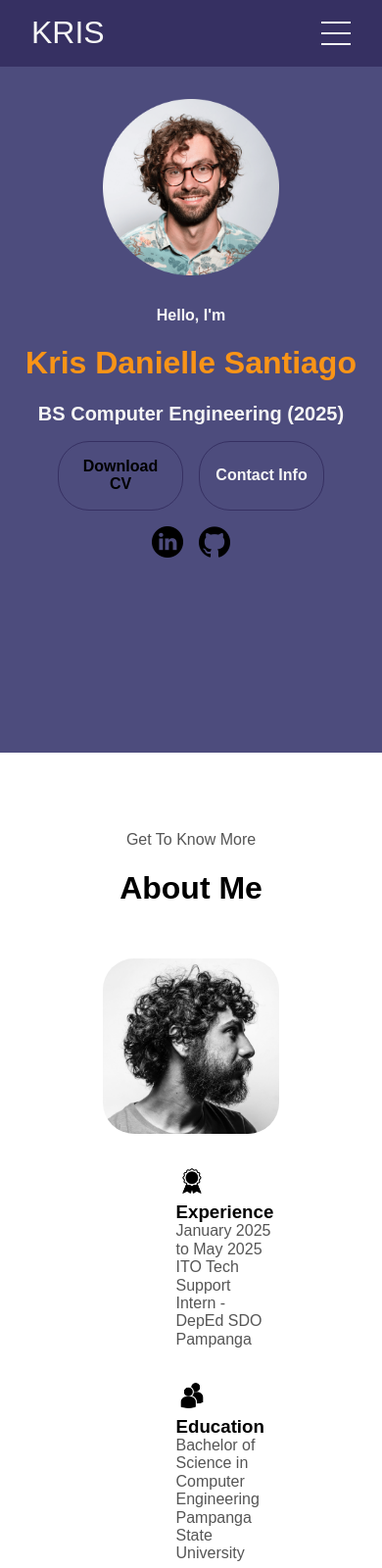
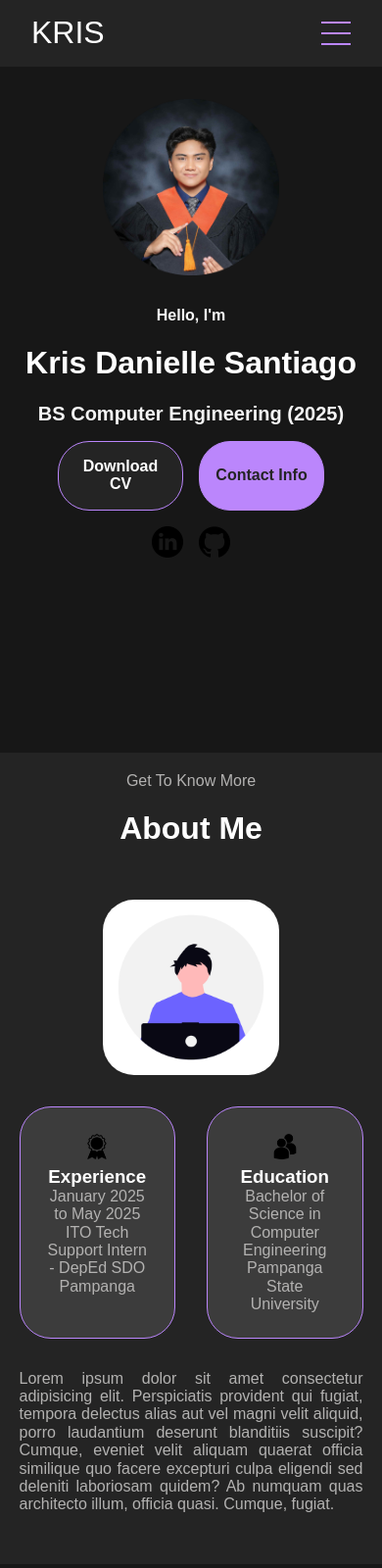
Before and after one commit to elleinad022/plainPorfolio, a website: page index.html in a window 390 px wide. Shown: the top 1600 px of the page at 98% size. Drawn offline with nearby package versions, Linux system fonts and the light colour scheme; a web font is replaced by a local one.

Commit message:
Personalization halfway
Personal edits halfway done

```diff
--- a/index.html
+++ b/index.html
@@ -38,7 +38,7 @@
         </div>
         <div class="burgerNavMenu">
           <li>
-            <a href="#home" class="navLinks" onclick="toggleMenu()">Home</a>
+            <a href="#hero" class="navLinks" onclick="toggleMenu()">Home</a>
           </li>
           <li>
             <a href="#about" class="navLinks" onclick="toggleMenu()">About</a>
@@ -61,7 +61,7 @@
     </nav>
     <section id="hero">
       <div class="sectionPicContainer">
-        <img src="./assets/profile-pic.png" alt="Kris Profile Picture" />
+        <img src="./assets/hero1.png" alt="Kris Profile Picture" />
       </div>
       <div class="sectionText">
         <p class="sectionTextp1">Hello, I'm</p>
@@ -96,14 +96,11 @@
       <h1 class="title">About Me</h1>
       <div class="sectionContainer">
         <div class="sectionPicContainer">
-          <img
-            src="assets/about-pic.png"
-            alt="Profile Picture"
-            class="aboutPic" />
+          <img src="assets/about1.png" alt="Profile Picture" class="aboutPic" />
         </div>
         <div class="aboutDetailsContainer">
           <div class="aboutContainers">
-            <div class="detailsContainer">
+            <div class="detailsContainers aboutCard">
               <img
                 src="assets/experience.png"
                 alt="Experience Icon"
@@ -114,7 +111,7 @@
                 ITO Tech Support Intern - DepEd SDO Pampanga
               </p>
             </div>
-            <div class="detailsContainer">
+            <div class="detailsContainers aboutCard">
               <img
                 src="assets/education.png"
                 alt="Education Icon"
--- a/media-queries.css
+++ b/media-queries.css
@@ -20,13 +20,13 @@
 
     #skills,
     .skillsDetailsContainer {
-        margin-top: 2rem;
+        padding-top: 2rem;
     }
 
     #hero,
     .sectionContainer {
         display: block;
-        padding: 2rem 10rem;
+        padding: 2rem 0;
     }
 
     .arrow {
@@ -39,7 +39,7 @@
     }
 
     section {
-        margin: 0 5%;
+        padding: 5%;
     }
 
     .sectionPicContainer {
--- a/style.css
+++ b/style.css
@@ -3,10 +3,13 @@
 @import url('https://fonts.googleapis.com/css2?family=TASA+Explorer:wght@400..800&display=swap');
 
 :root {
-    --theme1col1: #363062;
-    --theme1col2: #F99417;
-    --theme1col3: #4D4C7D;
-    --theme1col4: #F5F5F5;
+    --theme1col1: #BB86FC;
+    --theme1col2: #00DBC6;
+    --theme1col3: #171717;
+    --theme1col4: #242424;
+    --theme1col5: #FFFFFF;
+    --theme1col6: #B3B2B1;
+    --theme1col7: #3C3C3C;
 }
 
 * {
@@ -27,7 +30,11 @@ body {
 }
 
 p {
-    color: rgb(85, 85, 85);
+    color: var(--theme1col6);
+}
+
+h3 {
+    color: var(--theme1col5);
 }
 
 /* TRANSITION */
@@ -49,7 +56,7 @@ nav,
 }
 
 nav {
-    background-color: var(--theme1col1);
+    background-color: var(--theme1col4);
     justify-content: space-between;
     align-items: center;
     padding: 0 2rem;
@@ -64,20 +71,20 @@ nav {
 }
 
 .navLinks {
-    color: var(--theme1col4);
+    color: var(--theme1col5);
     text-decoration: none;
-    text-decoration-color: var(--theme1col2);
+    text-decoration-color: var(--theme1col1);
 }
 
 .navLinks:hover {
-    color: var(--theme1col2);
+    color: var(--theme1col1);
     text-decoration: underline;
     text-underline-offset: 0.8rem;
-    text-decoration-color: var(--theme1col2);
+    text-decoration-color: var(--theme1col1);
 }
 
 .logo {
-    color: var(--theme1col4);
+    color: var(--theme1col5);
     font-size: 2rem;
 }
 
@@ -108,7 +115,7 @@ nav {
 .hamburgerIcon span {
     width: 100%;
     height: 2px;
-    background-color: var(--theme1col4);
+    background-color: var(--theme1col1);
     transition: all 0.3s ease-in-out;
 }
 
@@ -131,7 +138,7 @@ nav {
 }
 
 .burgerNavMenu.open {
-    background-color: var(--theme1col3);
+    background-color: var(--theme1col4);
     max-height: 350px;
 }
 
@@ -166,7 +173,7 @@ nav {
     padding: 10px;
     text-align: center;
     font-size: 1.5rem;
-    color: var(--theme1col4);
+    color: var(--theme1col5);
     text-decoration: none;
     transition: all 0.3s ease-in-out;
 }
@@ -174,11 +181,10 @@ nav {
 /* SECTIONS */
 
 section {
-
     height: 92vh;
-    margin: 0 10rem;
     min-height: fit-content;
-    padding-top: 5rem;
+    padding: 5rem 10rem 0 10rem;
+    background-color: var(--theme1col3)
 }
 
 .sectionContainer,
@@ -190,12 +196,11 @@ section {
     justify-content: center;
     gap: 5rem;
     margin: 0;
-    padding: 0 10rem;
-    background-color: var(--theme1col3);
+    ;
 }
 
 #hero .title {
-    color: var(--theme1col2);
+    color: var(--theme1col5);
 }
 
 #hero p {
@@ -230,6 +235,7 @@ section {
 .title {
     font-size: 3rem;
     text-align: center;
+    color: var(--theme1col5);
 }
 
 #socialsContainer {
@@ -275,16 +281,19 @@ section {
 
 .btnColor1,
 .btnColor2:hover {
-    background-color: var(--theme1col3);
+
+    background-color: var(--theme1col1);
     color: var(--theme1col4);
 }
 
 .btnColor1:hover {
-    background-color: var(--theme1col1);
+    background-color: var(--theme1col4);
+    color: var(--theme1col5);
 }
 
 .btnColor2 {
-    background: none;
+    background-color: var(--theme1col4);
+    color: var(--theme1col5);
 }
 
 .btnColor2:hover {
@@ -299,6 +308,7 @@ section {
 
 #about {
     position: relative;
+    background-color: var(--theme1col4);
 }
 
 .aboutContainers {
@@ -322,17 +332,21 @@ section {
 
 .arrow {
     position: absolute;
-    right: -5rem;
+    right: 5rem;
     bottom: 2.5rem;
 }
 
 .detailsContainers {
     padding: 1.5rem;
     flex: 1;
-    background: var(--theme1col3);
+    background: var(--theme1col4);
     border-radius: 2rem;
     border: var(--theme1col1) 0.1rem solid;
     text-align: center;
+}
+
+.aboutCard {
+    background-color: var(--theme1col7);
 }
 
 .sectionContainer {
@@ -353,7 +367,7 @@ section {
 }
 
 .skillsSubtitle {
-    color: var(--theme1col2);
+    color: var(--theme1col1);
     font-weight: 600;
     font-size: 1.75rem;
     margin-bottom: 2rem;
@@ -389,11 +403,12 @@ article .icon {
 
 #projects {
     position: relative;
+    background-color: var(--theme1col4);
 }
 
 .colorContainer {
-    border-color: var(--theme1col2);
-    background: var(--theme1col3);
+    border-color: var(--theme1col1);
+    background: var(--theme1col7);
 }
 
 .projectImg {
@@ -404,12 +419,12 @@ article .icon {
 
 .projectTitle {
     margin: 1rem;
-    color: var(--theme1col4);
+    color: var(--theme1col5);
 }
 
 .projectBtn {
-    color: var(--theme1col4);
-    border-color: var(--theme1col2);
+    color: var(--theme1col5);
+    border-color: var(--theme1col1);
 }
 
 /* Contact Section */
@@ -439,9 +454,10 @@ article .icon {
     border-radius: 2rem;
     border: var(--theme1col2) 0.1rem solid;
     border-color: var(--theme1col3);
-    background: (250, 250, 250);
+    background: rgb(250, 250, 250);
     margin: 2rem auto;
     padding: 0.5rem;
+    gap: 2rem;
 }
 
 .contactInfoContainer {
@@ -467,7 +483,7 @@ article .icon {
 /* Footer Section */
 
 footer {
-    background-color: var(--theme1col3);
+    background-color: var(--theme1col4);
     height: 26vh;
     display: flex;
     justify-content: center;
@@ -475,6 +491,6 @@ footer {
 }
 
 footer p {
-    color: var(--theme1col4);
+    color: var(--theme1col6);
     font-size: 1.15rem;
 }
```
Also changed, not shown: assets/about1.png (added), assets/hero1.png (added).
